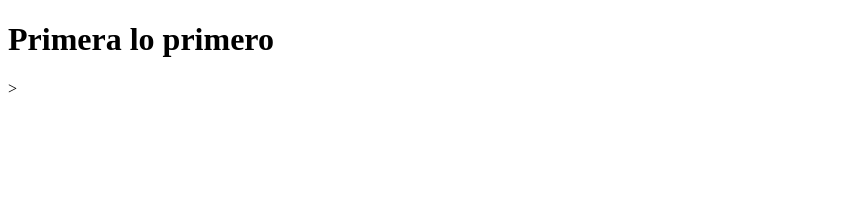
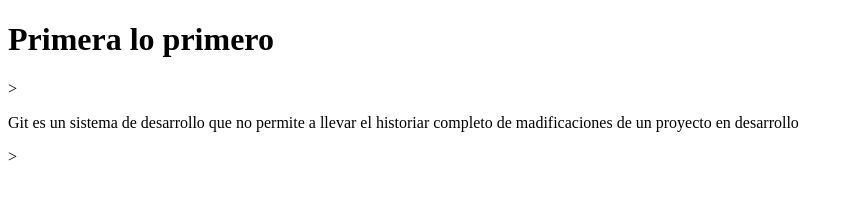
Before and after one commit to eudry11/Prueva_prime, a plain HTML site: page index.html in a window 1280 px wide. Shown: the whole page, without its empty margins (0-854 px from the left). Drawn offline with Linux system fonts and the light colour scheme.

Commit message:
Se agrego el Comentario de Git

```diff
--- a/index.html
+++ b/index.html
@@ -7,6 +7,6 @@
   </head>
   <body>
 <h1>Primera lo primero</h1>>
-
+<p>Git es un sistema de desarrollo que no permite a llevar el historiar completo de madificaciones de un proyecto en desarrollo </p>>
   </body>
 </html>
```
